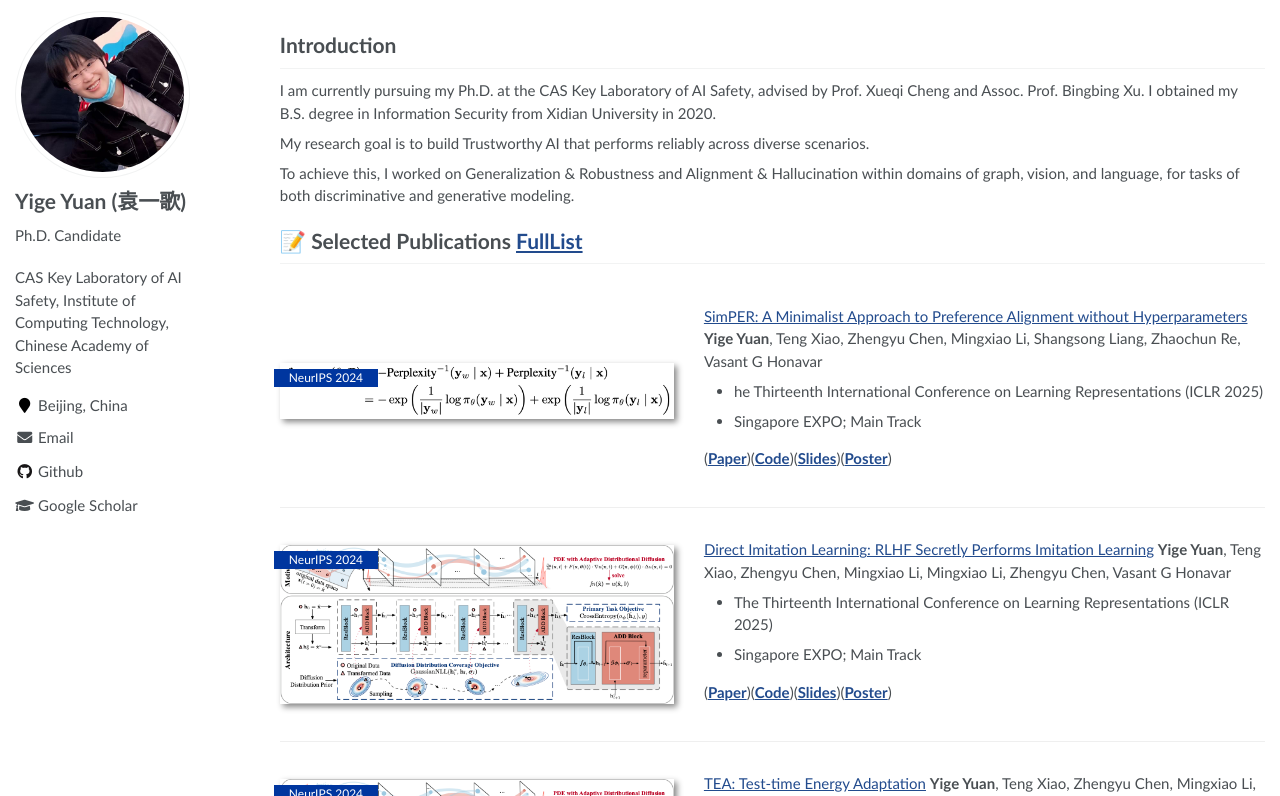
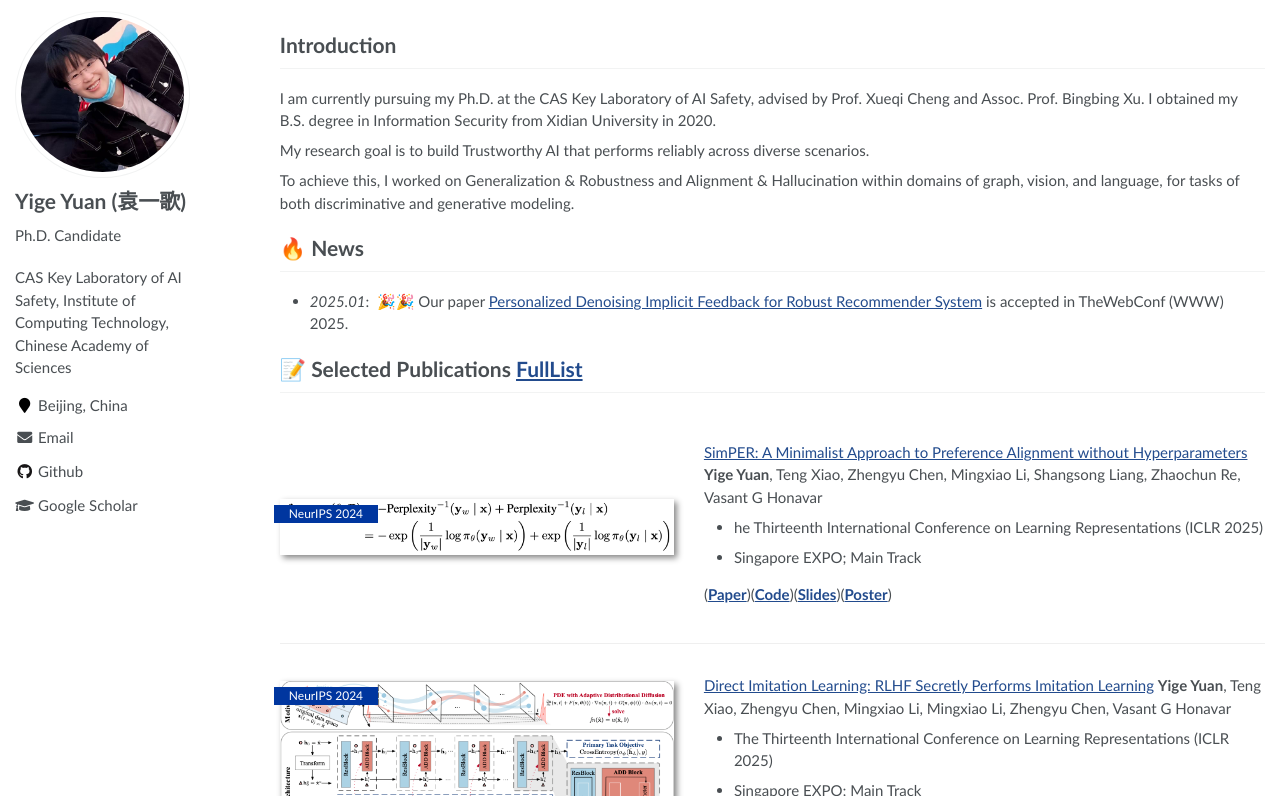
Before and after one commit to yuanyige/yuanyige.github.io, a Jekyll site: the page built from _pages/about.md, in a window 1280 px wide and 900 px high, cut to the strip 104-900 px from the top of the window. Built offline with Jekyll 4.4.1, drawn with Linux system fonts in a browser that asks for light colours.

Commit message:
update menu

```diff
--- a/_pages/about.md
+++ b/_pages/about.md
@@ -14,6 +14,7 @@ redirect_from:
 
 # Introduction
 
+<span class='anchor' id='about-me'></span>
 
 I am currently pursuing my Ph.D. at the CAS Key Laboratory of AI Safety, advised by Prof. Xueqi Cheng and Assoc. Prof. Bingbing Xu. I obtained my B.S. degree in Information Security from Xidian University in 2020.
 
@@ -21,9 +22,17 @@ My research goal is to build  Trustworthy AI that performs reliably across diver
 
 To achieve this, I worked on Generalization & Robustness and Alignment & Hallucination within domains of graph, vision, and language, for tasks of both discriminative and generative modeling.
 
+
+# 🔥 News
+
+<span class='anchor' id='-news'></span>
+
+- _2025.01_: &nbsp;🎉🎉 Our paper <a herf='#'>Personalized Denoising Implicit Feedback for Robust Recommender System</a> is accepted in TheWebConf (WWW) 2025.
+
+
 # 📝 Selected Publications [FullList](/publications.html)
 
-
+<span class='anchor' id='-publications'></span>
 
 <div class='paper-box'><div class='paper-box-image'><div><div class="badge">NeurIPS 2024</div><img src='/images/iclr2025-simper-pic.png' alt="sym" width="100%"></div></div>
 <div class='paper-box-text' markdown="1">
@@ -106,6 +115,7 @@ To achieve this, I worked on Generalization & Robustness and Alignment & Halluci
 
 
 # 🎖 Awards && Honors
+<span class='anchor' id='-honors-and-awards'></span>
 
 - _2024_ National Scholarship (Doctoral Students)
 - _2024_ First-Class Scholarship, University of Chinese Academy of Sciences
@@ -130,6 +140,7 @@ To achieve this, I worked on Generalization & Robustness and Alignment & Halluci
 
 # 💻 Invited Talks
 
+<span class='anchor' id='-invited-talks'></span>
 - LOGS Webinar, Partial Differential Equation-Driven Generalizable Neural Networks, March 2024 [video]
 - AITime Webinar, TEA: Test-time Energy Adaptation, April 2024
 - WizSci Webinar, PDE+: Enhancing Generalization via PDE with Adaptive Distributional Diffusion, Jan 2024
@@ -137,6 +148,8 @@ To achieve this, I worked on Generalization & Robustness and Alignment & Halluci
 
 # 👩🏻‍🎓 Academic Services
 
+<span class='anchor' id='-academic-services'></span>
+
 * Conference Reviewers: NeurIPS 2024, ICML 2025, ICLR 2025, AISTATS 2025, KDD 2025, WWW 2025, AAAI 2025, ACL 2025, EMNLP 2024, COLING 2025, ACL Rolling Review, MIDL 2025, IJCNN 2025
 
 * Journal Reviewers: IEEE Transactions on Knowledge and Data Engineering (TKDE), Applied Intelligence (APIN)
```
Also changed, not shown: _data/navigation.yml (+5 -5 lines).
